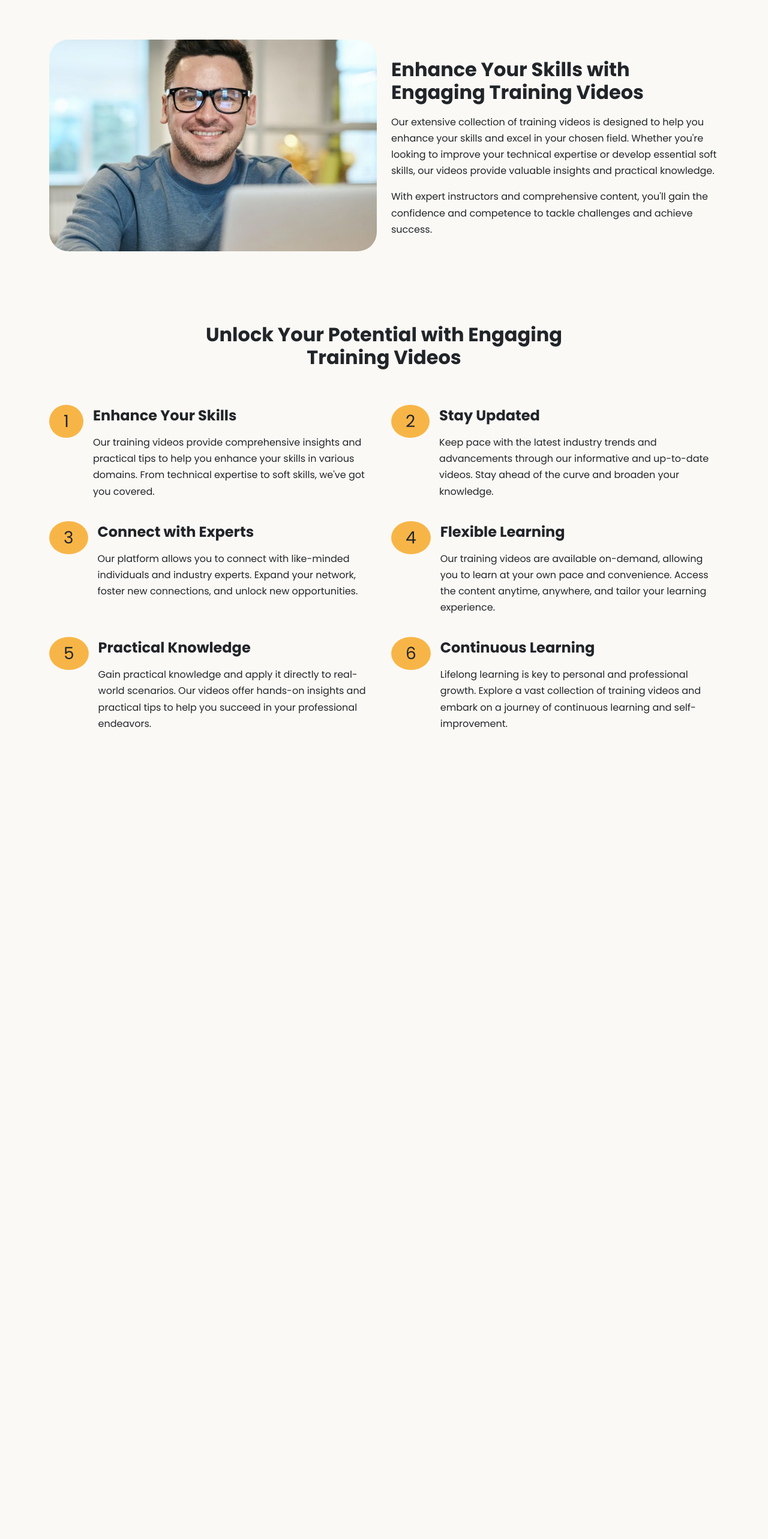
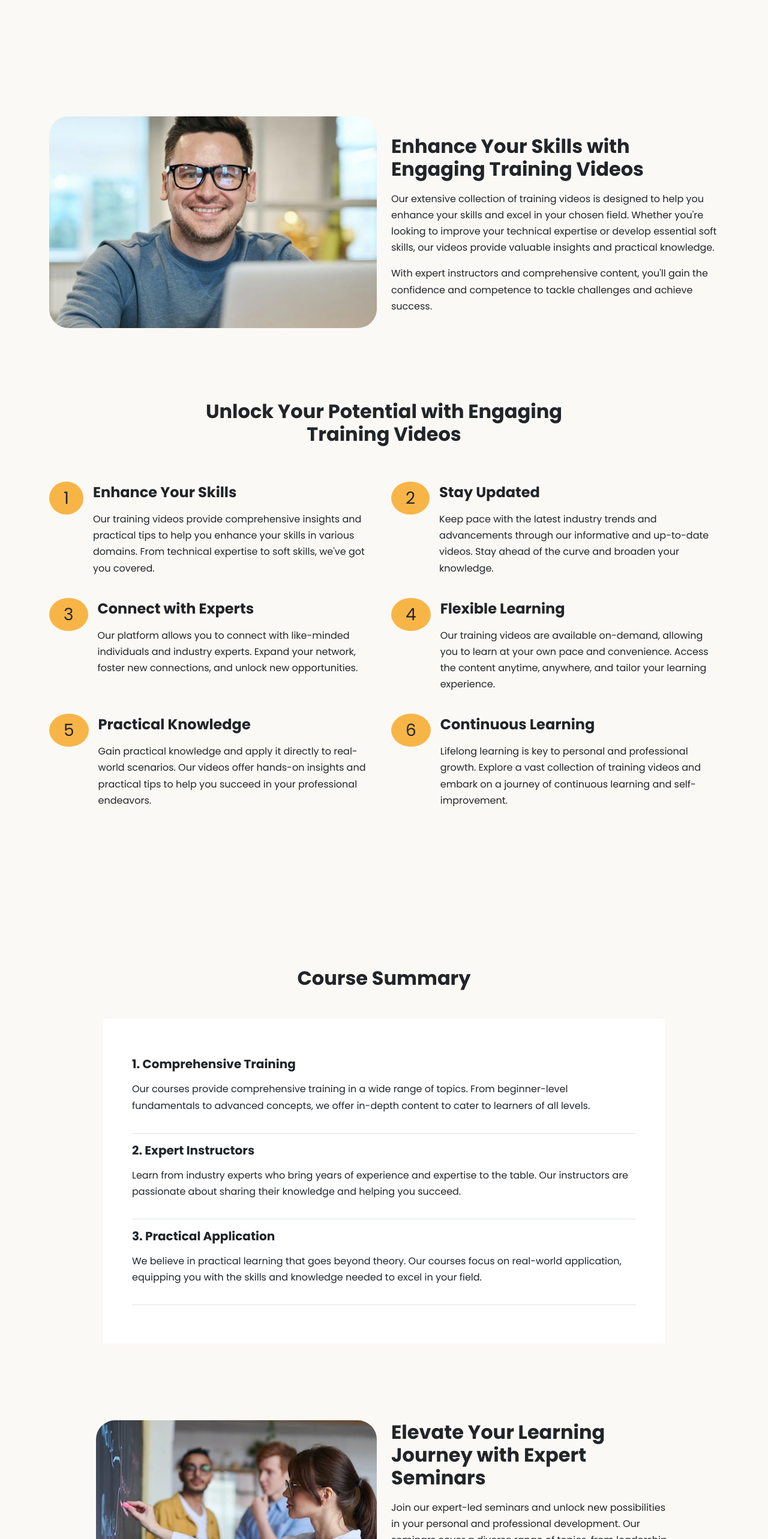
Before and after one commit to imran-farooq7/corso, a Next.js app: page / in a window 1280 px wide. Shown: the part 1770-4336 px from the top of the page at 60% size. Before the commit the page ends 3126 px from the top, so only its background shows below. Built offline with nearby package versions, Linux system fonts and the light colour scheme.

Commit message:
Summary and details components completed

```diff
--- /dev/null
+++ b/app/components/Details.tsx
@@ -0,0 +1,32 @@
+import Image from "next/image";
+interface Props {
+	img: string;
+	heading: string;
+	description: string;
+	subDescription: string;
+}
+const Details = ({ description, heading, img, subDescription }: Props) => {
+	return (
+		<div className="row align-items-center pt-7">
+			<div className="col-lg-6">
+				<Image
+					src={img}
+					width={600}
+					height={500}
+					style={{
+						width: "auto",
+						height: "auto",
+					}}
+					className="img-fluid rounded-5 mb-4"
+					alt="discover"
+				/>
+			</div>
+			<div className="col-lg-6">
+				<h2>{heading}</h2>
+				<p>{description}</p>
+				<p>{subDescription}</p>
+			</div>
+		</div>
+	);
+};
+export default Details;
--- a/app/components/Discover.tsx
+++ b/app/components/Discover.tsx
@@ -1,40 +1,17 @@
 import Image from "next/image";
 import Points from "./Points";
+import Details from "./Details";
 
 const Discover = () => {
 	return (
 		<section id="discover" className="discover py-6">
 			<div className="container">
-				<div className="row align-items-center">
-					<div className="col-lg-6">
-						<Image
-							src={"/instructor.jpg"}
-							width={600}
-							height={500}
-							style={{
-								width: "auto",
-								height: "auto",
-							}}
-							className="img-fluid rounded-5 mb-4"
-							alt="discover"
-						/>
-					</div>
-					<div className="col-lg-6">
-						<h2>Enhance Your Skills with Engaging Training Videos</h2>
-						<p>
-							Our extensive collection of training videos is designed to help
-							you enhance your skills and excel in your chosen field. Whether
-							you're looking to improve your technical expertise or develop
-							essential soft skills, our videos provide valuable insights and
-							practical knowledge.
-						</p>
-						<p>
-							With expert instructors and comprehensive content, you'll gain the
-							confidence and competence to tackle challenges and achieve
-							success.
-						</p>
-					</div>
-				</div>
+				<Details
+					img="/instructor.jpg"
+					description="Our extensive collection of training videos is designed to help you enhance your skills and excel in your chosen field. Whether you're looking to improve your technical expertise or develop essential soft skills, our videos provide valuable insights and practical knowledge."
+					subDescription="With expert instructors and comprehensive content, you'll gain the confidence and competence to tackle challenges and achieve success."
+					heading="Enhance Your Skills with Engaging Training Videos"
+				/>
 			</div>
 			<Points />
 		</section>
--- a/app/components/Navbar.tsx
+++ b/app/components/Navbar.tsx
@@ -14,6 +14,9 @@ const Navbar = () => {
 		}
 	};
 	useEffect(() => {
+		if (window.scrollY >= 20) {
+			setColorchange(true);
+		}
 		window.addEventListener("scroll", changeNavbarColor);
 		return () => {
 			window.removeEventListener("scroll", changeNavbarColor);
--- /dev/null
+++ b/app/components/Summary.tsx
@@ -0,0 +1,45 @@
+import Details from "./Details";
+import SummaryItem from "./SummaryItem";
+
+const Summary = () => {
+	return (
+		<section className="bg-light my-7 w-75 m-auto" id="summary">
+			<div className="container">
+				<div className="row">
+					<div className="col-12">
+						<h2 className="text-center mb-5">Course Summary</h2>
+					</div>
+				</div>
+				<div className="row">
+					<div className="col-12">
+						<div className="bg-white p-5">
+							<ul className="list-unstyled">
+								<SummaryItem
+									heading="1. Comprehensive Training"
+									description="Our courses provide comprehensive training in a wide range of topics. From beginner-level fundamentals to advanced concepts, we offer in-depth content to cater to learners of all levels."
+								/>
+								<SummaryItem
+									heading="2. Expert Instructors"
+									description="Learn from industry experts who bring years of experience and expertise to the table. Our instructors are passionate about sharing their knowledge and helping you succeed."
+								/>
+								<SummaryItem
+									heading="3. Practical Application"
+									description="We believe in practical learning that goes beyond theory. Our courses focus on real-world application, equipping you with the skills and knowledge needed to excel in your field.
+
+"
+								/>
+							</ul>
+						</div>
+					</div>
+				</div>
+			</div>
+			<Details
+				heading="Elevate Your Learning Journey with Expert Seminars"
+				description="Join our expert-led seminars and unlock new possibilities in your personal and professional development. Our seminars cover a diverse range of topics, from leadership and innovation to personal growth and productivity."
+				subDescription="Immerse yourself in engaging discussions, interactive workshops, and valuable networking opportunities."
+				img="/audience.jpg"
+			/>
+		</section>
+	);
+};
+export default Summary;
--- /dev/null
+++ b/app/components/SummaryItem.tsx
@@ -0,0 +1,13 @@
+interface Props {
+	heading: string;
+	description: string;
+}
+const SummaryItem = ({ heading, description }: Props) => {
+	return (
+		<li className="border-bottom py-3">
+			<h5>{heading}</h5>
+			<p>{description}</p>
+		</li>
+	);
+};
+export default SummaryItem;
--- a/app/page.tsx
+++ b/app/page.tsx
@@ -1,6 +1,7 @@
 import Discover from "./components/Discover";
 import Header from "./components/Header";
 import Register from "./components/Register";
+import Summary from "./components/Summary";
 
 const Home = () => {
 	return (
@@ -8,6 +9,7 @@ const Home = () => {
 			<Header />
 			<Register />
 			<Discover />
+			<Summary />
 		</div>
 	);
 };
```
